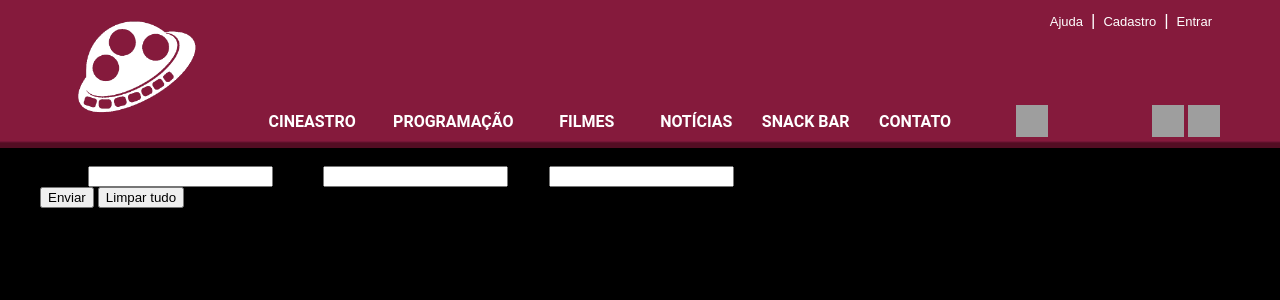
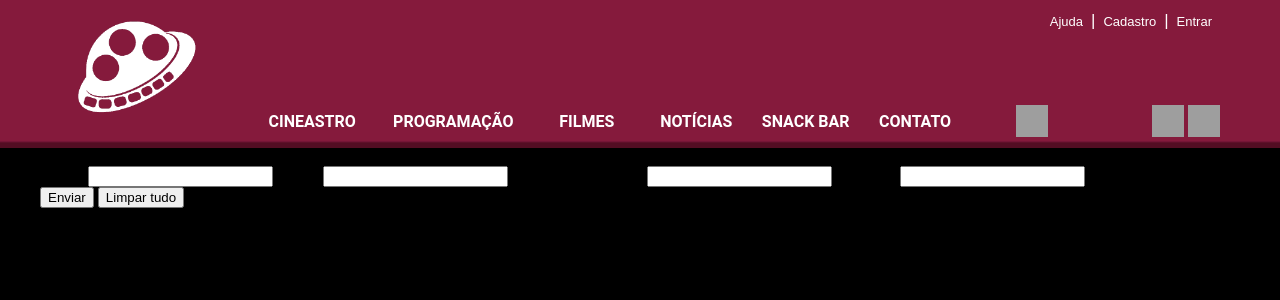
Before and after one commit to joaopedroselau/joaopedroselau.github.io, a PHP site: page /signup.php in a window 1280 px wide. Shown: the top 300 px of the page. Run offline with PHP 8.4, Linux system fonts and the light colour scheme; grey boxes are pictures that could not be loaded.

Commit message:
Tentativa de atualização 24/09

```diff
--- a/projeto/index.html
+++ b/projeto/index.html
@@ -29,7 +29,7 @@
             <ul>
                 <li><a href="/ajuda/faq.html" target="_self">Ajuda</a></li>
                 <li>|</li>
-                <li><a href="signup.php" target="_self">Cadastro</a></li>
+                <li><a href="signup.php" method="post">Cadastro</a></li>
                 <li>|</li>
                 <li><a href="login.php" target="_self">Entrar</a></li>
 			</ul>
--- a/projeto/signup.php
+++ b/projeto/signup.php
@@ -44,15 +44,18 @@
     <div class="form">
         <fieldset>
             <legend>Cadastro do cliente</legend>
-            <form method="post" action="form.php">
+            <form method="post" action="signup.php">
                 <label for="nome">Nome:</label>
                 <input type="text" id="nome" name="nome">
 
                 <label for="email">Email:</label>
                 <input type="email" id="email" name="email">
 
-                <label for="cpf">CPF:</label>
-                <input type="text" id="cpf" name="cpf" onkeypress="return event.charCode >= 48 && event.charCode <= 57">
+                <label for="nascimento">Data de nascimento:</label>
+                <input type="text" id="nascimento" name="nascimento" onkeypress="return event.charCode >= 48 && event.charCode <= 57">
+
+                <label for="telefone">Telefone:</label>
+                <input type="text" id="telefone" name=telefone" onkeypress="return event.charCode >= 48 && event.charCode <= 57">
 
                 <div class="input">
                     <input type="submit" value="Enviar" name="submit">
@@ -68,13 +71,15 @@ if (isset($_POST['submit'])) {
     include_once('conexao.php');
 
     // Sanitizar e validar entradas
-    $cpf = filter_var($_POST['cpf'], FILTER_SANITIZE_STRING);
+    $nascimento = filter_var($_POST['nascimento'], FILTER_SANITIZE_STRING);
+    $senha = filter_var($_POST['senha'], FILTER_SANITIZE_STRING);
     $nome = filter_var($_POST['nome'], FILTER_SANITIZE_STRING);
     $email = filter_var($_POST['email'], FILTER_VALIDATE_EMAIL);
+    $telefone = filter_var($_POST['telefone'], FILTER_SANITIZE_STRING);
 
-    if ($cpf && $nome && $email) {
-        $stmt = $conexao->prepare("INSERT INTO clientes (cpf, nome, email) VALUES (?, ?, ?)");
-        $stmt->bind_param("sss", $cpf, $nome, $email);
+    if ($nascimento && $nome && $email && $senha && $telefone) {
+        $stmt = $conexao->prepare("INSERT INTO cadastro (nascimento, senha, nome, email, telefone) VALUES (?, ?, ?)");
+        $stmt->bind_param("sss", $nascimento, $senha, $nome, $email, $telefone);
 
         if ($stmt->execute()) {
             echo "<p id='success-message'> Cadastro realizado com sucesso,</p>";
```
Also changed, not shown: projeto/cineastro.sql (added, +41 -0 lines).
